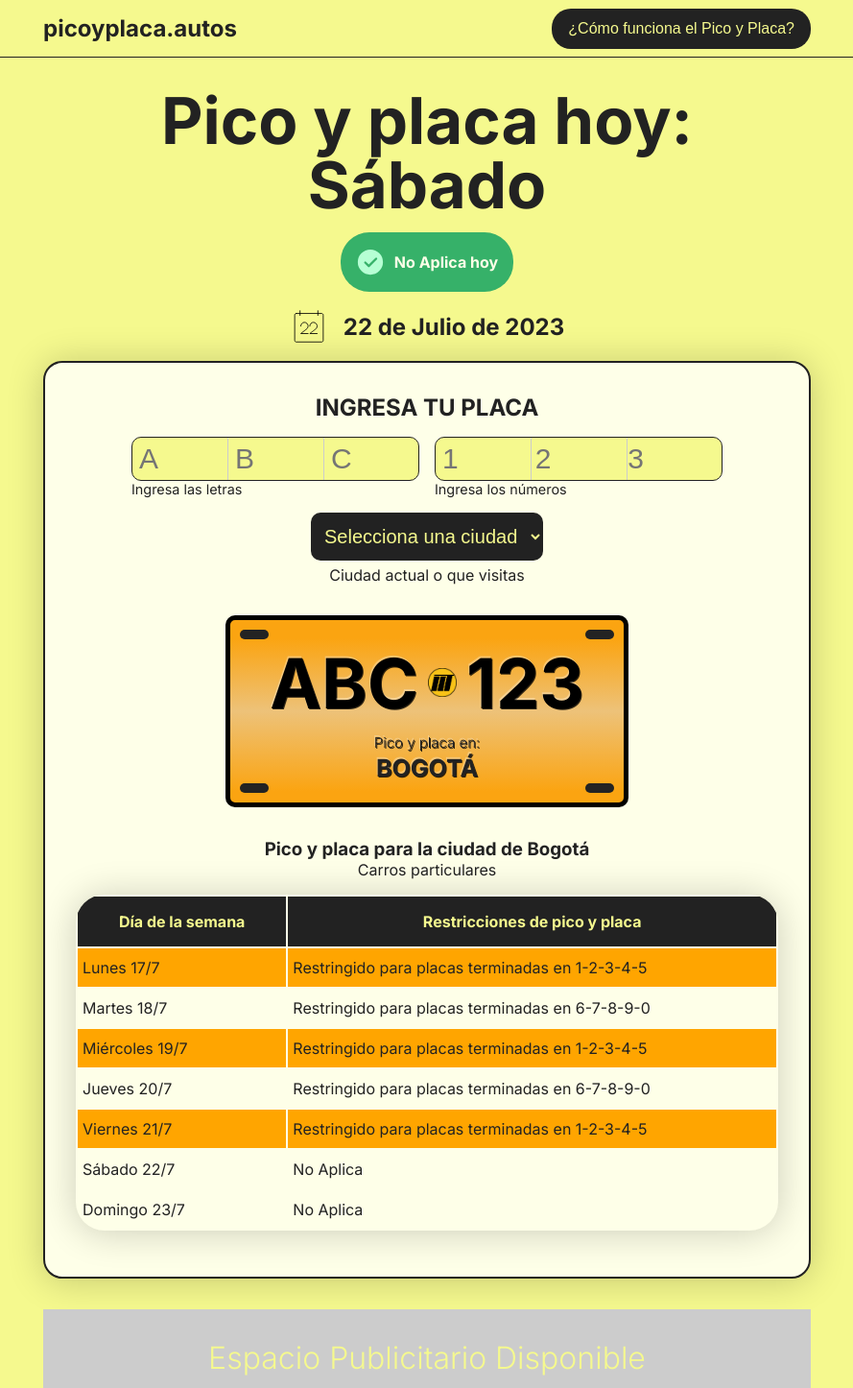
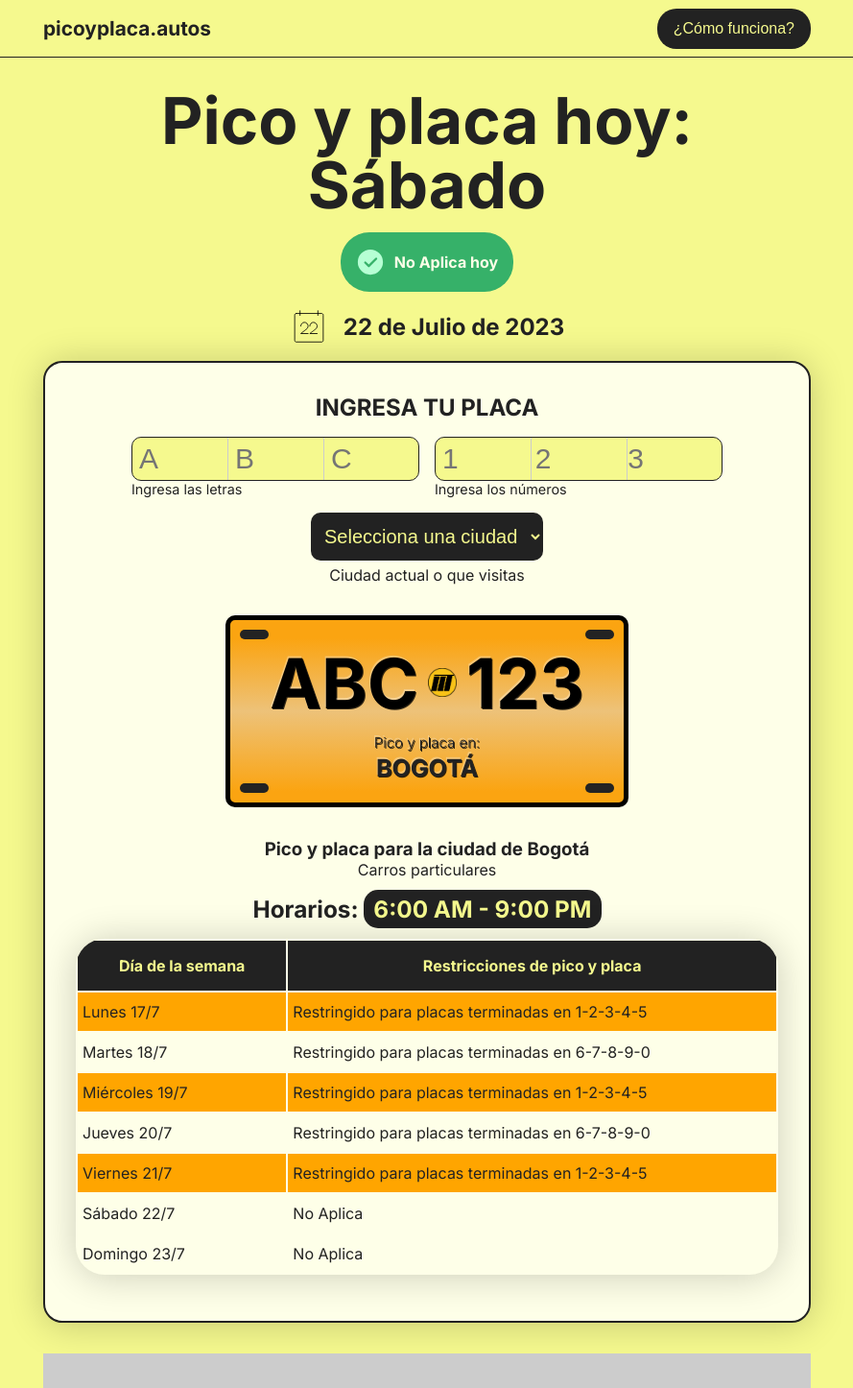
Before and after one commit to ninjasweb/picoyplaca, a Next.js app: page / in a window 1280 px wide. Shown: the top 1446 px of the page at 96% size, without its empty margins (195-1084 px from the left). Built offline with nearby package versions, Linux system fonts and the light colour scheme.

Commit message:
schedule component

```diff
--- a/app/ciudades/[id]/page.module.css
+++ b/app/ciudades/[id]/page.module.css
@@ -7,6 +7,7 @@
   width: 100%;
   max-width: 1000px;
   margin: 0 auto;
+  text-align: center;
 }
 @media (max-width: 1000px){
   .page .content {
@@ -15,5 +16,8 @@
 }
 .page .content h1 {
   text-align: center;
-  font-size: 3rem;
+  font-size: 3.2rem;
 }
+.page .content h2 {
+  margin-top: 2rem;
+}
--- a/app/page.js
+++ b/app/page.js
@@ -11,6 +11,7 @@ import useCurrentDayIcon from '@/hooks/useCurrentDayIcon'
 import Badge from '@/components/badge'
 import HorizontalBanner from '@/components/Ads/HorizontalBanner'
 import WeekTable from '@/components/Tables/WeekTable'
+import Times from '@/components/Times'
 
 export default function Home() {
   const [letters, setLetters] = useState('ABC')
@@ -36,6 +37,7 @@ export default function Home() {
         <Plate letters={letters} numbers={numbers} city={city}/>
         <h3>Pico y placa para la ciudad de {city}</h3>
         <p>Carros particulares</p>
+        <Times city={city}/>
         <WeekTable lastNumer={lastNumer} city={city}/>
       </div>
       <HorizontalBanner/>
--- a/components/Ads/horizontal.module.css
+++ b/components/Ads/horizontal.module.css
@@ -9,7 +9,7 @@
   margin: 2rem 0 1rem 0;
 }
 .banner h4 {
-  color: var(--yellow);
+  color: var(--black);
   font-size: 2rem;
   font-weight: 300;
 }
--- a/components/Header/header.module.css
+++ b/components/Header/header.module.css
@@ -16,5 +16,5 @@
 .content p {
   font-weight: bold;
   color: var(--black);
-  font-size: 1.5rem;
+  font-size: 1.3rem;
 }
--- a/components/Header/index.js
+++ b/components/Header/index.js
@@ -10,7 +10,7 @@ const Header = () => {
           <p>picoyplaca.autos</p>
         </Link>
         <Link href="/pico-y-placa-que-es">
-          <MainButton>¿Cómo funciona el Pico y Placa?</MainButton>
+          <MainButton>¿Cómo funciona?</MainButton>
         </Link>
       </div>
     </header>
--- a/components/Tables/weektable.module.css
+++ b/components/Tables/weektable.module.css
@@ -4,6 +4,7 @@
   border-radius: 30px;
   overflow: hidden;
   box-shadow: 0px 2px 38px rgba(0, 0, 0, 0.2);
+  background-color: var(--white);
 }
 
 .table thead {
--- /dev/null
+++ b/components/Times/index.js
@@ -0,0 +1,19 @@
+import styles from './times.module.css'
+
+const Times = ({city}) => {
+  const schedules = {
+    Bogotá: '6:00 AM - 9:00 PM',
+    Ibagué: '6:00 AM - 9:00 PM',
+    Medellín: '5:00 AM - 8:00 PM',
+    Cali: '6:00 AM - 8:00 PM'
+  }
+  const citySchedules = schedules[city] || {}
+  console.log(citySchedules)
+  return (
+    <div className={styles.times}>
+      <h3>Horarios: <span>{citySchedules}</span></h3>
+    </div>
+   )
+}
+
+export default Times
--- /dev/null
+++ b/components/Times/times.module.css
@@ -0,0 +1,16 @@
+.times {
+  display: flex;
+  justify-content: center;
+  align-items: center;
+  margin-top: 1rem;
+  font-size: 1.3rem;
+}
+.times h3 {
+  margin: 0 !important;
+}
+.times h3 span {
+  background-color: var(--black);
+  color: var(--yellow);
+  padding: 5px 10px;
+  border-radius: 15px;
+}
```
Also changed, not shown: app/ciudades/[id]/page.js (+5 -4 lines).
